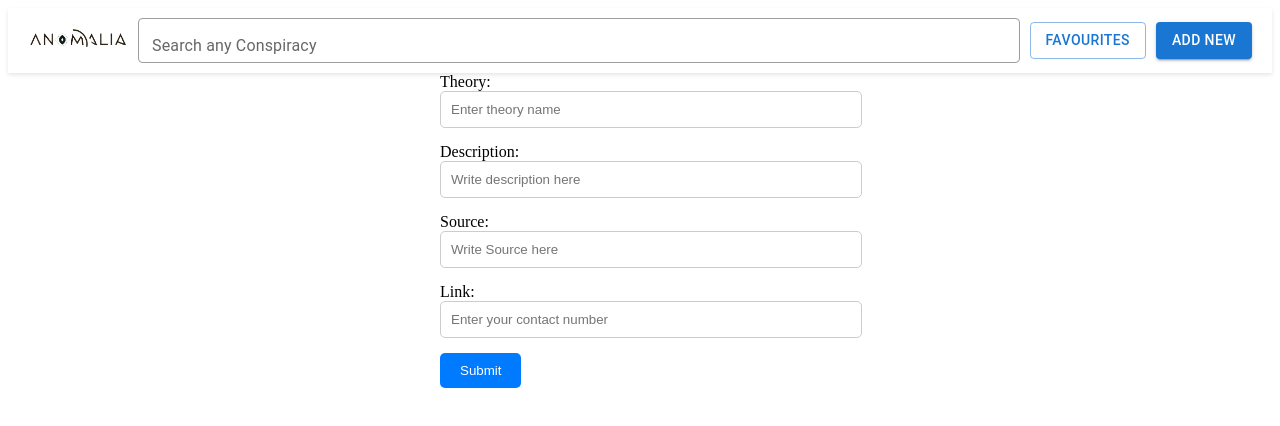
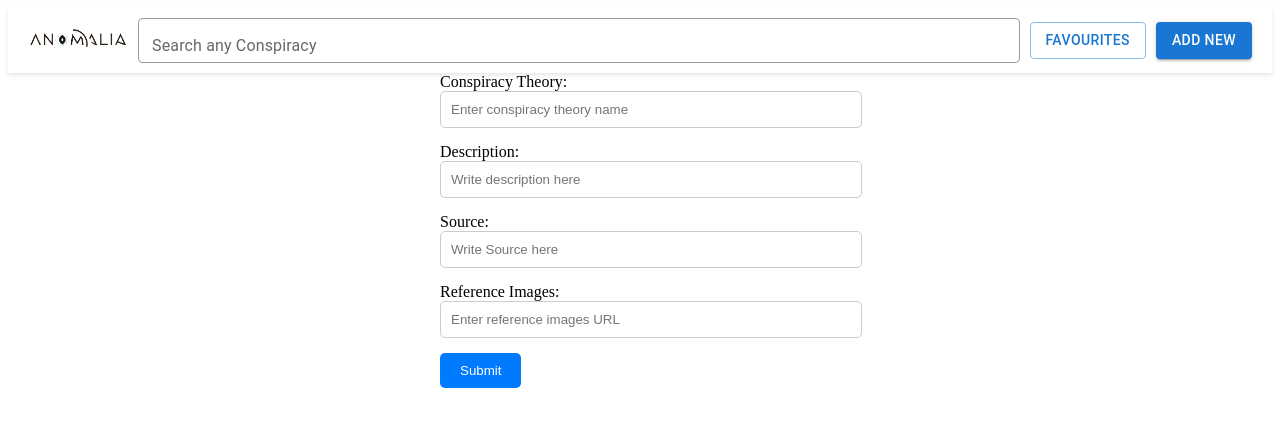
Before and after one commit to kalviumcommunity/S56_weird_conspiracy_theories, a React (Vite) app in the folder frontend/: page /form in a window 1280 px wide. Shown: the top 426 px of the page. Built offline with nearby package versions, Linux system fonts and the light colour scheme.

Commit message:
state variables name changed

```diff
--- a/frontend/src/components/Form.jsx
+++ b/frontend/src/components/Form.jsx
@@ -3,16 +3,21 @@ import axios from "axios";
 import "./form.css";
 
 const Form = () => {
-  const [theory, setTheory] = useState("");
+  const [conspiracy_theory, setConspiracyTheory] = useState("");
   const [description, setDescription] = useState("");
   const [source, setSource] = useState("");
-  const [link, setLink] = useState("");
+  const [reference_images, setReferenceImages] = useState("");
 
   const handleSubmit = (e) => {
     e.preventDefault();
 
     axios
-      .post("https://weird-conspiracy-theories.onrender.com/adddata", { theory, description, source, link })
+      .post("https://weird-conspiracy-theories.onrender.com/adddata", {
+        conspiracy_theory: conspiracy_theory,
+        description,
+        source,
+        reference_images: reference_images
+      })
       .then((response) => {
         console.log("Form submitted successfully:", response.data);
 
@@ -26,15 +31,15 @@ const Form = () => {
   return (
     <div>
       <form onSubmit={handleSubmit}>
-        <label htmlFor="theory">
-          Theory:
+        <label htmlFor="conspiracyTheory">
+          Conspiracy Theory:
           <input
             type="text"
-            id="theory"
-            name="theory"
-            placeholder="Enter theory name"
-            value={theory}
-            onChange={(e) => setTheory(e.target.value)}
+            id="conspiracyTheory"
+            name="conspiracyTheory"
+            placeholder="Enter conspiracy theory name"
+            value={conspiracy_theory}
+            onChange={(e) => setConspiracyTheory(e.target.value)}
           />
         </label>
         <label htmlFor="description">
@@ -59,15 +64,15 @@ const Form = () => {
             onChange={(e) => setSource(e.target.value)}
           />
         </label>
-        <label htmlFor="link">
-          Link:
+        <label htmlFor="referenceImages">
+          Reference Images:
           <input
             type="text"
-            id="link"
-            name="link"
-            placeholder="Enter your contact number"
-            value={link}
-            onChange={(e) => setLink(e.target.value)}
+            id="referenceImages"
+            name="referenceImages"
+            placeholder="Enter reference images URL"
+            value={reference_images}
+            onChange={(e) => setReferenceImages(e.target.value)}
           />
         </label>
         <button type="submit" className="btn">Submit</button>
```
